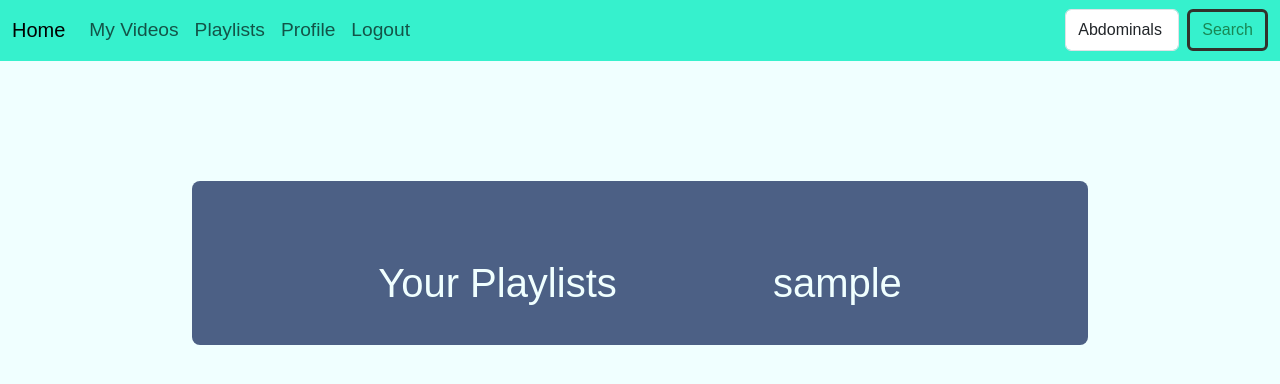
After one commit to bukkicsilla/flask-workout, a Flask app: page /playlists in a window 1280 px wide. The commit adds this page. Shown: the top 384 px of the page. Run offline with Flask 2, Linux system fonts and the light colour scheme; the visitor is signed in with stand-in values (Sample User, id 1); data comes from the database, SQL or seed files in the repository.

Commit message:
playlists starter page

```diff
--- a/app.py
+++ b/app.py
@@ -99,6 +99,8 @@ def get_my_videos():
 def get_my_videos():
     if not_authorized():
         return redirect('/auth')
+    user = session['user_id']
+    user = User.query.get_or_404(user)
     exercises = Exercise.query.all()
     muscle_groups = {}
 
@@ -112,7 +114,7 @@ def get_my_videos():
 
     #flash('You can scroll left and right.', 'msguser')
     #print("Grouped exercises by muscle:", muscle_groups)
-    return render_template('myvideos3.html', muscle_groups=muscle_groups)
+    return render_template('myvideos3.html', muscle_groups=muscle_groups, user=user)
 
 
 @app.route('/videos/add/<name>/<videoid>')
@@ -140,6 +142,16 @@ def delete_video(id):
     return redirect('/my_videos')
 
 
+@app.route('/playlists')
+def get_playlists():
+    if not_authorized():
+        return redirect('/auth')
+    #user = User.query.get_or_404(userid)
+    user = session['user_id']
+    user = User.query.get_or_404(user)
+    return render_template('playlists.html', user=user)
+
+
 @app.route('/exercise', methods=['GET'])
 def exercise_by_muscle():
     """Display exercises in accordion by muscle group."""
@@ -157,7 +169,6 @@ def exercise_by_muscle():
     return render_template('exercise.html',  muscle=transformed_muscle, zipped=zip(exercises, headings, collapses))
 
 
-#With User
 @app.route('/auth')
 def login_or_register():
     return render_template('auth.html')
--- a/templates/base.html
+++ b/templates/base.html
@@ -50,6 +50,9 @@
             </li>-->
             <li class="nav-item">
               <a class="nav-link" href="/my_videos">My Videos</a>
+            </li>
+            <li class="nav-item">
+              <a class="nav-link" href="/playlists">Playlists</a>
             </li>
             {% if session['user_id'] %}
             <li class="nav-item">
--- a/templates/myvideos.html
+++ b/templates/myvideos.html
@@ -13,7 +13,6 @@ content %}
     aria-label="Close"
   ></button>
 </div>
-
 
 <div class="container-fluid mt-4">
   {% for exercise in exercises %}
--- /dev/null
+++ b/templates/playlists.html
@@ -0,0 +1,9 @@
+{% extends 'base.html' %} {% block title %} Exercise {% endblock %} {% block
+content %}
+<div class="my-container" id="profile">
+  <h1>Your Playlists</h1>
+  {%if session['user_id'] %}
+  <h1>{{user.username}}</h1>
+  {% endif %}
+</div>
+{% endblock %}
```
Also changed, not shown: templates/myvideos3.html (+4 -10 lines).
